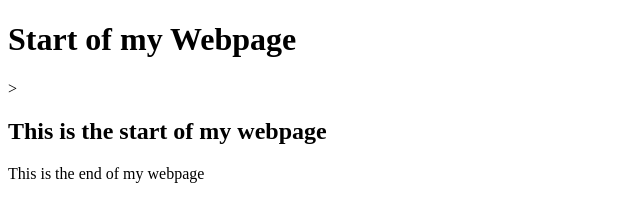
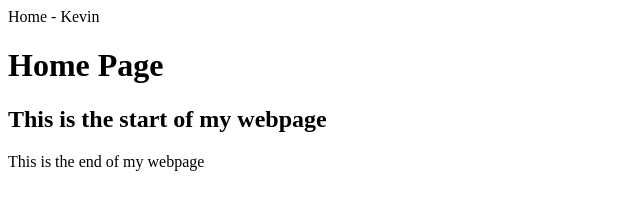
Before and after one commit to KevinN2022/KevinN2022.github.io, a plain HTML site: page index.html in a window 1280 px wide. Shown: the whole page, without its empty margins (0-640 px from the left). Drawn offline with Linux system fonts and the light colour scheme.

Commit message:
Update index.html

```diff
--- a/index.html
+++ b/index.html
@@ -1,6 +1,7 @@
 <!DOCTYPE html>
     <head>
-        <h1>Start of my Webpage</h1>>
+        <header>Home - Kevin</header>
+        <h1>Home Page</h1>
     </head>
     <body>
         <h2>This is the start of my webpage</h2>
```
